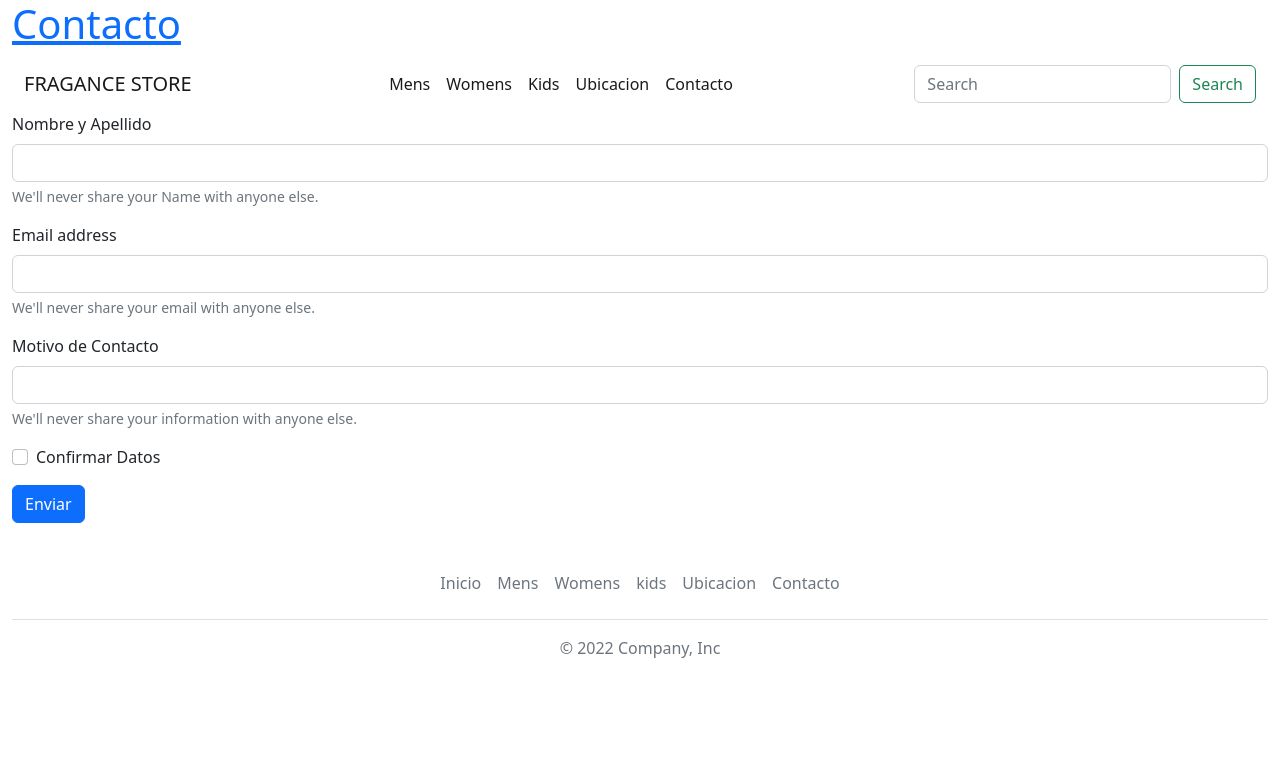
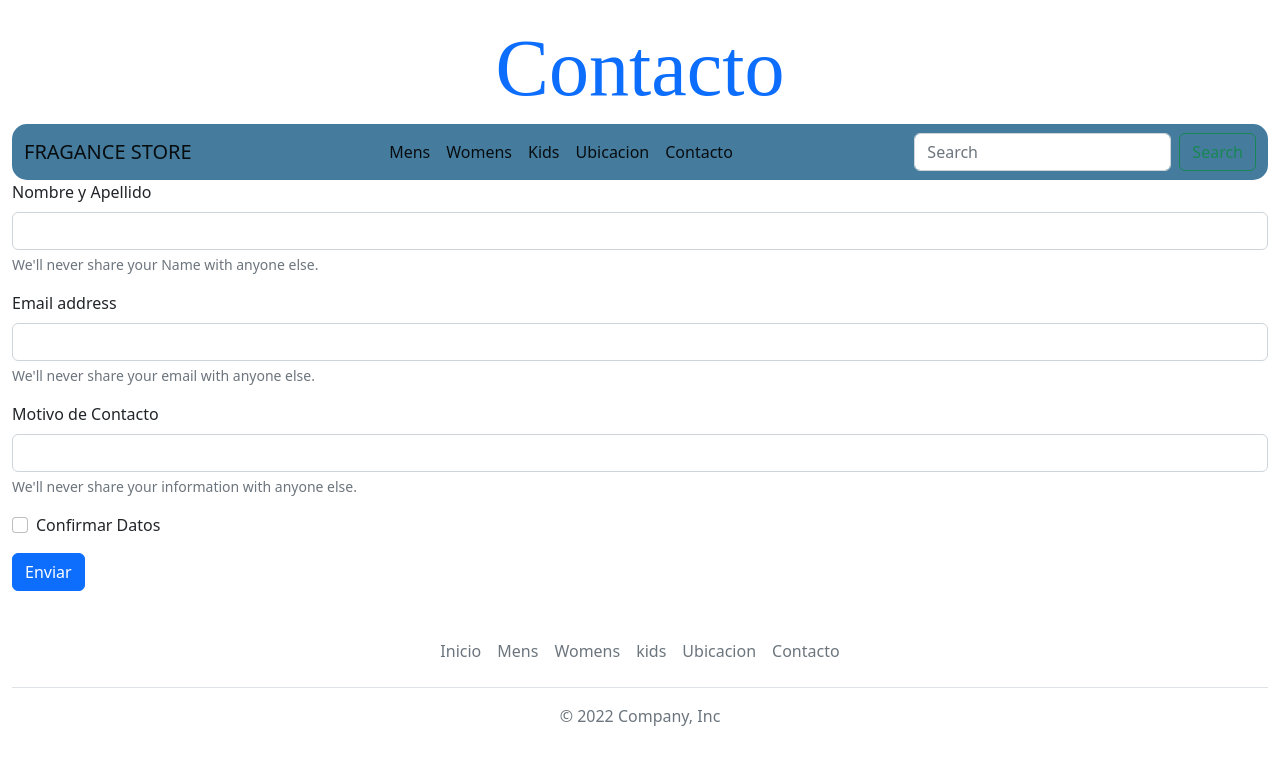
Before and after one commit to rocespedes95/perfumes-FINAL, a website: page paginas-secundarias/contacto.html in a window 1280 px wide. Drawn offline with nearby package versions, Linux system fonts and the light colour scheme; the site is published under a folder, as on GitHub Pages, so addresses that start at the root find nothing.

Commit message:
Update contacto.html

```diff
--- a/paginas-secundarias/contacto.html
+++ b/paginas-secundarias/contacto.html
@@ -12,7 +12,7 @@
       crossorigin="anonymous"
     />
     <!-- Css Propio -->
-    <link rel="stylesheet" href="/css/estilo.css" />
+    <link rel="stylesheet" href="../css/estilo.css" />
     <title>Contacto Perfumes</title>
   </head>
   <body class="container-fluid">
```
